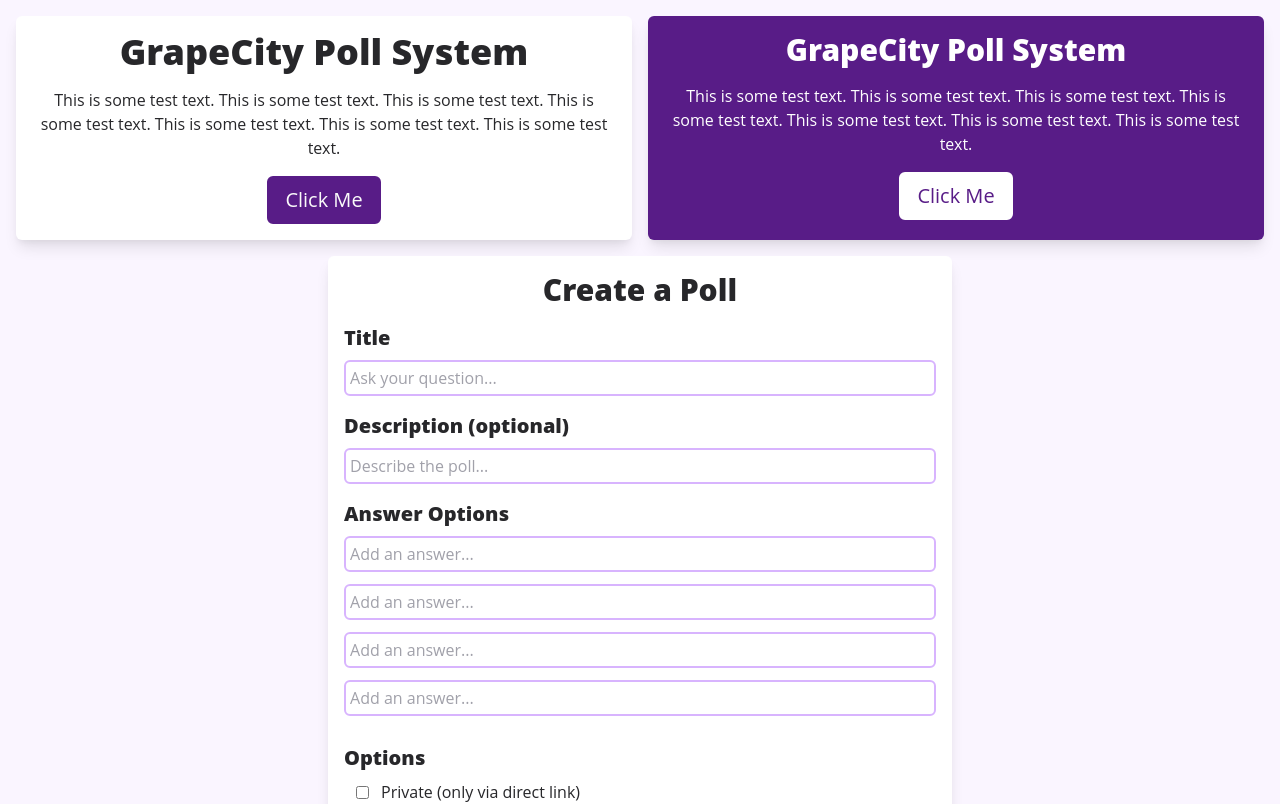
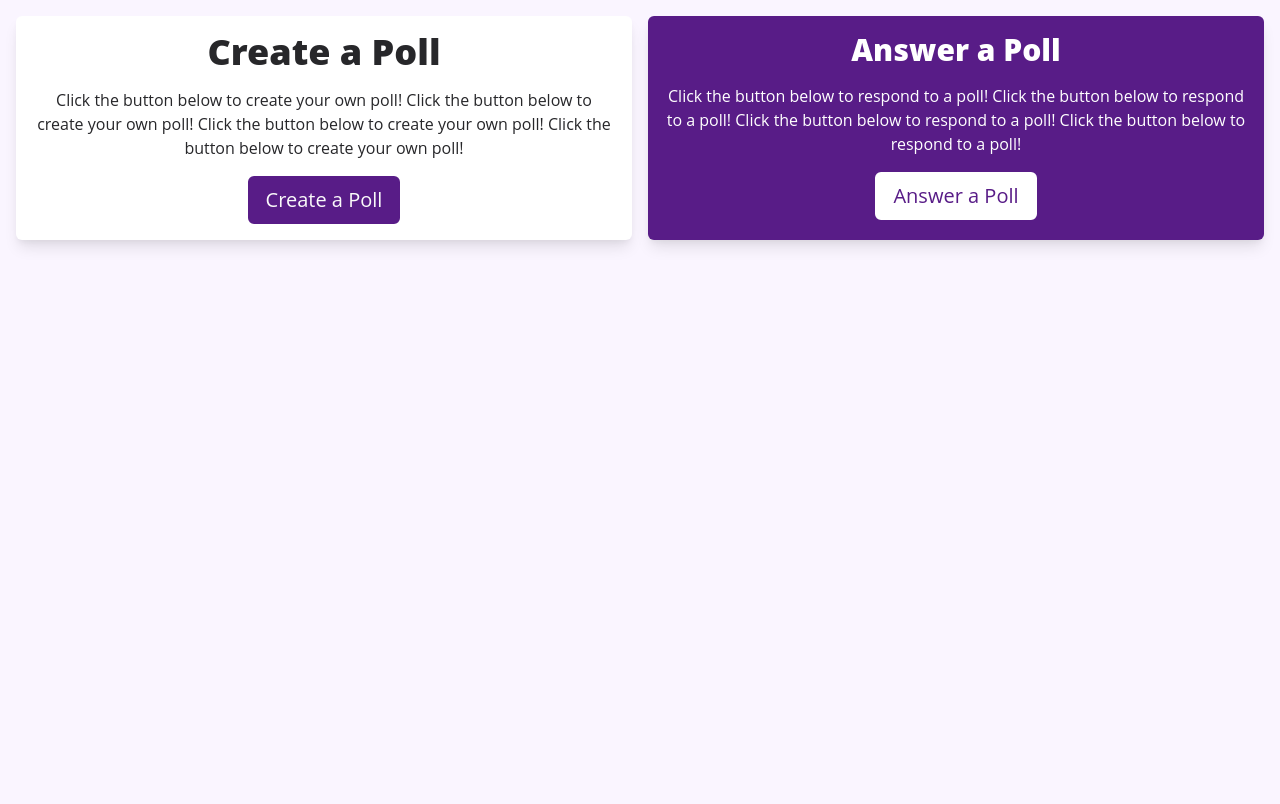
Before and after one commit to TylerBarlock/gcCE-Survey, a React (Create React App) app: page / in a window 1280 px wide. Shown: the top 804 px of the page. Built offline with nearby package versions, Linux system fonts and the light colour scheme.

Commit message:
Buttons to open create and answer forms

```diff
--- a/src/App.js
+++ b/src/App.js
@@ -4,17 +4,7 @@ import Poll from "./Components/Poll/Poll";
 
 function App() {
   return (
-    <div className="bg-primary-50 h-full grid grid-cols-1 md:grid-cols-2 gap-4 m-4 w-auto justify-items-center">
-      <div className="card-white grid-cols-1 text-center">
-        <h1 className="mb-4">GrapeCity Poll System</h1>
-        <p className="mb-4">This is some test text. This is some test text. This is some test text. This is some test text. This is some test text. This is some test text. This is some test text.</p>
-        <button className="btn-primary">Click Me</button>
-      </div>
-      <div className="card-alt grid-cols-1 text-center">
-        <h2 className="mb-4">GrapeCity Poll System</h2>
-        <p className="mb-4">This is some test text. This is some test text. This is some test text. This is some test text. This is some test text. This is some test text. This is some test text.</p>
-        <button className="btn-alt">Click Me</button>
-      </div>
+    <div>
       <Poll />
     </div>
   );
--- a/src/Components/Poll/Poll.js
+++ b/src/Components/Poll/Poll.js
@@ -1,16 +1,59 @@
+import React, { useState } from "react";
 import PollAnswer from "./PollAnswer";
 import PollCreate from "./PollCreate";
 
 const Poll = () => {
+  const saveNewPollHandler = () => {};
 
-const saveNewPollHandler = () => {
+  const [createStatus, setCreateStatus] = useState(false);
+  const [answerStatus, setAnswerStatus] = useState(false);
 
-}
+  const createClickHandler = () => {
+    setCreateStatus(true);
+    setAnswerStatus(false);
 
-    return (
-    <div className="card-white col-span-2 w-1/2 text-center">
-      {/* <PollAnswer /> */}
-      <PollCreate onSaveNewPoll={saveNewPollHandler}/>
+  };
+
+  const answerClickHandler = () => {
+    setCreateStatus(false);
+    setAnswerStatus(true);
+
+  };
+
+  return (
+    <div className="bg-primary-50 h-full grid grid-cols-1 md:grid-cols-2 gap-4 m-4 w-auto justify-items-center">
+      <div className="card-white grid-cols-1 text-center">
+        <h1 className="mb-4">Create a Poll</h1>
+        <p className="mb-4">
+          Click the button below to create your own poll! Click the button below to create your own poll! Click the button below to create your own poll! Click the button below to create your own poll!
+        </p>
+        <button className="btn-primary" onClick={createClickHandler}>
+          Create a Poll
+        </button>
+      </div>
+      <div className="card-alt grid-cols-1 text-center">
+        <h2 className="mb-4">Answer a Poll</h2>
+        <p className="mb-4">
+        Click the button below to respond to a poll! Click the button below to respond to a poll! Click the button below to respond to a poll! Click the button below to respond to a poll!
+        </p>
+        <button className="btn-alt" onClick={answerClickHandler}>
+          Answer a Poll
+        </button>
+      </div>
+      {createStatus && (
+        <div className="card-white col-span-2 w-1/2 text-center">
+          <PollCreate onSaveNewPoll={saveNewPollHandler} />
+        </div>
+      )}
+      {answerStatus && (
+        <div className="card-white col-span-2 w-1/2 text-center">
+          <PollAnswer />
+        </div>
+      )}
+      {/* <div className="card-white col-span-2 w-1/2 text-center">
+        <PollAnswer />
+        <PollCreate onSaveNewPoll={saveNewPollHandler} />
+      </div> */}
     </div>
   );
 };
```
